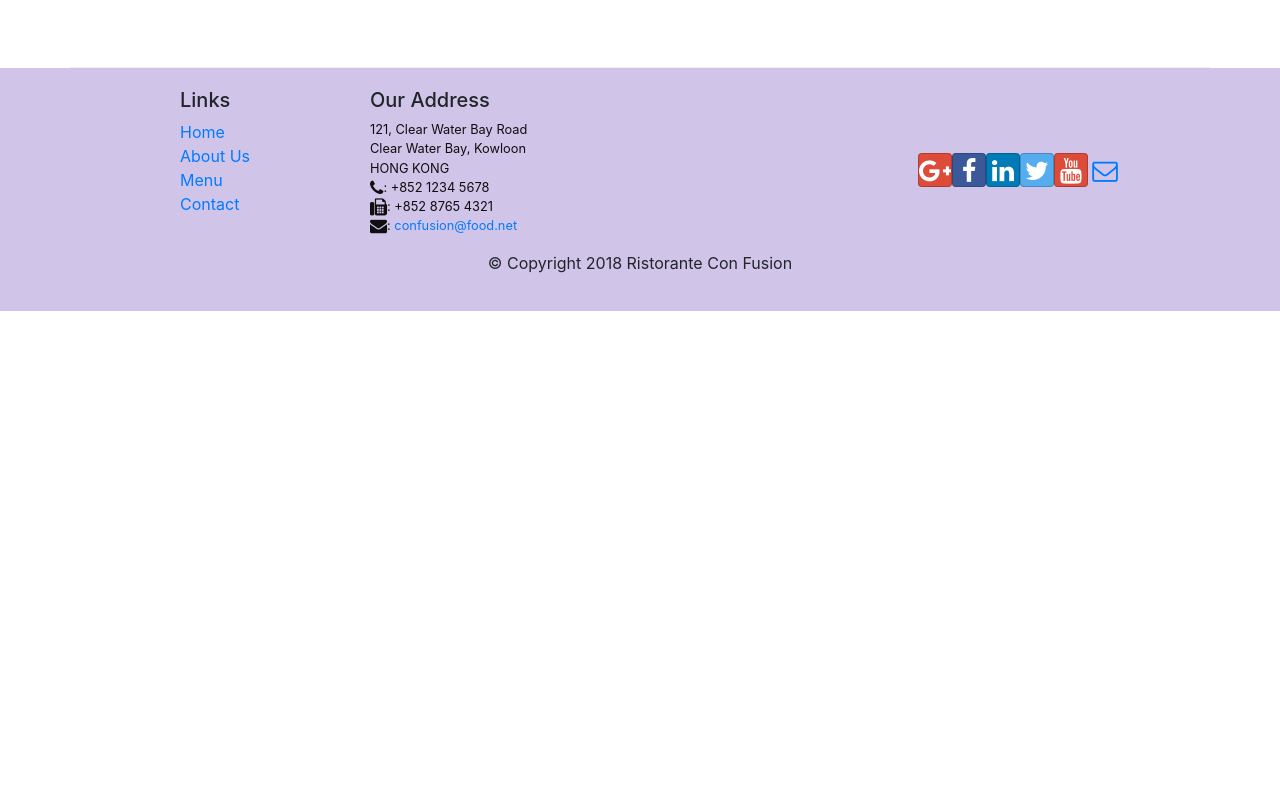
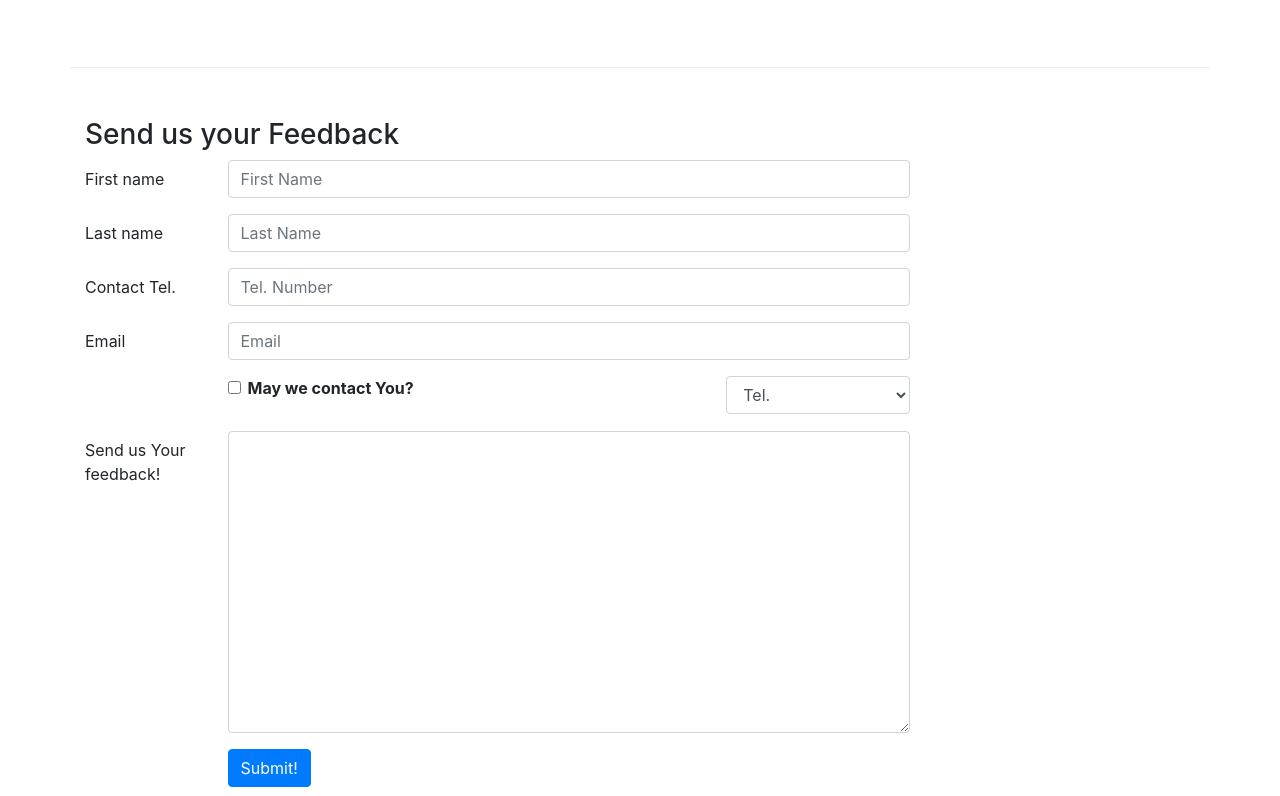
Before and after one commit to mnabywan/Coursera-React, a React (Create React App) app in the folder first-app/: page /contactus in a window 1280 px wide. Shown: the part 824-1620 px from the top of the page. Before the commit the page ends 1135 px from the top, so only its background shows below. Built offline with nearby package versions, Linux system fonts and the light colour scheme.

Commit message:
Controlled Forms

```diff
--- a/first-app/src/components/ContactComponent.js
+++ b/first-app/src/components/ContactComponent.js
@@ -1,8 +1,40 @@
-import React from 'react';
-import { Breadcrumb, BreadcrumbItem } from 'reactstrap'
+import React, { Component } from 'react';
+import { Breadcrumb, BreadcrumbItem, Button, Form, FormGroup, Label, Input, Col } from 'reactstrap'
 import { Link } from 'react-router-dom'
 
-function Contact(props) {
+class Contact extends Component  {
+    constructor(props){
+        super(props);
+
+        this.state = {
+            firstname: '',
+            lastname: '',
+            telnum: '',
+            email: '',
+            agree: false,
+            contactType: 'Tel.',
+            message: ''
+        }
+        this.handleSubmit = this.handleSubmit.bind(this);
+        this.handleInputChange = this.handleInputChange.bind(this);
+    }
+
+    handleSubmit(event){
+        console.log('Current State is: ' + JSON.stringify(this.state));
+        alert('Current State is: ' + JSON.stringify(this.state));
+        event.preventDefault();
+    }
+
+    handleInputChange(event){
+        const target = event.target;
+        const value = target.type == 'checkbox' ? target.checked : target.value;
+        const name = target.name;
+        this.setState({
+            [name]: value
+        });
+    }
+
+    render(){
         return(
             <div className="container">
                 <div className="row">
@@ -41,8 +73,91 @@
                         </div>
                     </div>
                 </div>
+                <div className="row row-content">
+                  <div className="col-12">
+                      <h3> Send us your Feedback</h3>
+                  </div>
+                  <div className="col-12 col-md-9">
+                    <Form onSubmit={this.handleSubmit}>
+                        <FormGroup row>
+                            <Label htmlFor="firstname" md={2}>First name</Label>
+                            <Col md={10}>
+                                <Input type="text" id="firstname" name="firstname"
+                                placeholder="First Name"
+                                value={this.state.firstname}/>
+                            </Col>
+                        </FormGroup>
+                        <FormGroup row>
+                            <Label htmlFor="lastname" md={2}>Last name</Label>
+                            <Col md={10}>
+                                <Input type="text" id="lastname" name="lastname"
+                                placeholder="Last Name"
+                                value={this.state.lastname}/>
+                            </Col>
+                        </FormGroup>
+                        <FormGroup row>
+                            <Label htmlFor="telnum" md={2}>Contact Tel.</Label>
+                            <Col md={10}>
+                                <Input type="tel" id="telnum" name="telnum"
+                                placeholder="Tel. Number"
+                                value={this.state.telnum}
+                                onChange={this.handleInputChange}/>
+                            </Col>
+                        </FormGroup>
+                        <FormGroup row>
+                            <Label htmlFor="email" md={2}>Email</Label>
+                            <Col md={10}>
+                                <Input type="email" id="email" name="email"
+                                placeholder="Email"
+                                value={this.state.email}
+                                onChange={this.handleInputChange}/>
+                            </Col>
+                        </FormGroup>
+                        <FormGroup row>
+                            <Col md={{size: 6, offset: 2}}>
+                                <FormGroup check>
+                                    <Label check>
+                                        <Input type="checkbox" name="agree"
+                                        checked={this.state.agree}
+                                        onChange={this.handleInputChange}/> { ' ' }
+                                        <strong>May we contact You?</strong>
+                                    </Label>
+                                </FormGroup>
+                            </Col>
+                            <Col md={{size: 3, offset: 1}}>
+                                <Input type="select" name="contact"
+                                value={this.state.contactType}
+                                onChange={this.handleInputChange}>
+                                    <option>Tel.</option>
+                                    <option>Email</option>
+                                </Input>
+                            </Col>
+                            <Col md={{size: 6, offset: 2}}>
+                            </Col>
+                        </FormGroup>
+                        <FormGroup row>
+                            <Label htmlFor="message" md={2}>Send us Your feedback!</Label>
+                            <Col md={10}>
+                                <Input type="textarea" id="message" name="feedback"
+                                rows="12"
+                                value={this.state.message}
+                                onChange={this.handleInputChange}
+                                />
+                            </Col>
+                        </FormGroup>
+                        <FormGroup row>
+                            <Col md={{size:10, offset:2}}>
+                                <Button type="submit" color="primary">
+                                    Submit!
+                                </Button>
+                            </Col>
+                        </FormGroup>
+                    </Form>
+                  </div>
+                </div>
             </div>
         );
     }
+}
 
 export default Contact;
```
Lines whose indentation alone changed are shown as unchanged.
